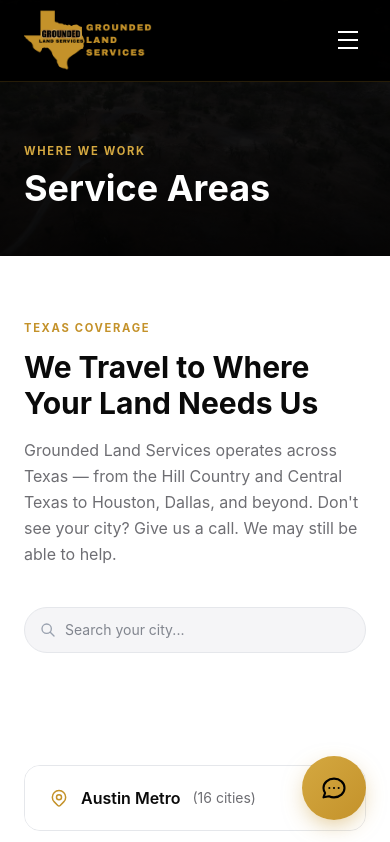
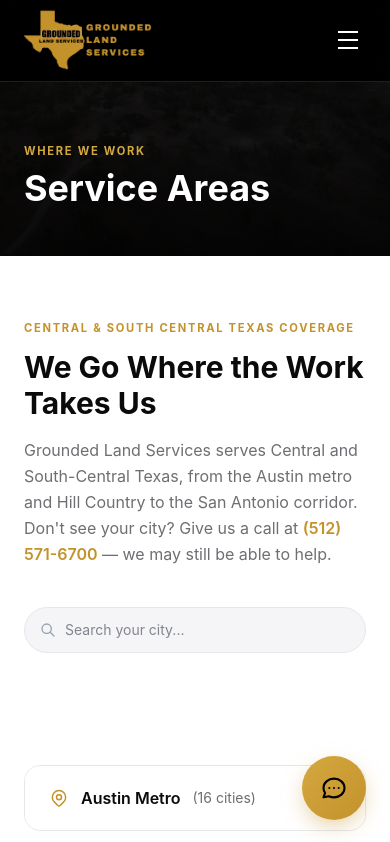
Before and after one commit to TheoWaugh/grounded-land-services, a Next.js app: page /service-areas in a window 390 px wide. Shown: the top 842 px of the page. Built offline with nearby package versions, Linux system fonts and the light colour scheme.

Commit message:
Reposition messaging to Central and South-Central Texas, add clickable phone link

```diff
--- a/app/components/Footer.tsx
+++ b/app/components/Footer.tsx
@@ -106,7 +106,7 @@
             />
           </Link>
           <p className="text-white/45 text-sm leading-relaxed mb-6">
-            Premier land clearing and site development across Texas. Transforming raw acreage into functional, high-value assets.
+            Premier land clearing and site development throughout Central Texas. Transforming raw acreage into functional, high-value assets.
           </p>
           {/* Socials */}
           <div className="flex gap-3">
--- a/app/page.tsx
+++ b/app/page.tsx
@@ -472,10 +472,10 @@
               Serving Central Texas Property Owners
             </h2>
             <p className="text-[#6e6e73] mb-8 max-w-xl mx-auto">
-              No matter where your property is located, Grounded Land Services travels statewide to provide professional land clearing, forestry mulching, demolition, rock crushing, and site preparation services.
+              Grounded Land Services provides professional land clearing, forestry mulching, excavation, demolition, rock removal, and site preparation throughout Central and South-Central Texas. Our specialized equipment and experience are built for the demanding terrain and vegetation found across the Austin, Hill Country, and San Antonio corridor.
             </p>
             <div className="flex flex-wrap justify-center gap-2 mb-8 max-w-3xl mx-auto">
-              {["Austin", "San Antonio", "Houston", "Dallas", "Marble Falls", "Fredericksburg", "Dripping Springs", "Kerrville", "Georgetown", "Round Rock", "Bastrop", "Waco"].map((city) => (
+              {["Austin", "San Antonio", "Bertram", "Luling", "Marble Falls", "Fredericksburg", "Dripping Springs", "Kerrville", "Georgetown", "Round Rock", "Bastrop", "Waco"].map((city) => (
                 <Link key={city} href="/service-areas" className="px-3 py-1.5 rounded-full bg-[#f5f5f7] text-[#1d1d1f] text-sm hover:bg-gray-200 transition-colors">
                   {city}
                 </Link>
--- a/app/service-areas/page.tsx
+++ b/app/service-areas/page.tsx
@@ -41,12 +41,16 @@
         <div className="max-w-7xl mx-auto">
           <ScrollReveal>
             <div className="max-w-2xl mb-10">
-              <p className="section-label mb-3">Texas Coverage</p>
+              <p className="section-label mb-3">Central & South Central Texas Coverage</p>
               <h2 className="text-3xl font-bold text-[#0a0a0a] mb-4">
-                We Travel to Where Your Land Needs Us
+                We Go Where the Work Takes Us
               </h2>
               <p className="text-[#6e6e73] leading-relaxed">
-                Grounded Land Services operates across Texas — from the Hill Country and Central Texas to Houston, Dallas, and beyond. Don&apos;t see your city? Give us a call. We may still be able to help.
+                Grounded Land Services serves Central and South-Central Texas, from the Austin metro and Hill Country to the San Antonio corridor. Don't see your city? Give us a call at{" "}
+                <a href="tel:5125716700" className="font-semibold text-[#C4922A] hover:text-amber-600 transition-colors">
+                  (512) 571-6700
+                </a>{" "}
+                — we may still be able to help.
               </p>
             </div>
           </ScrollReveal>
```
